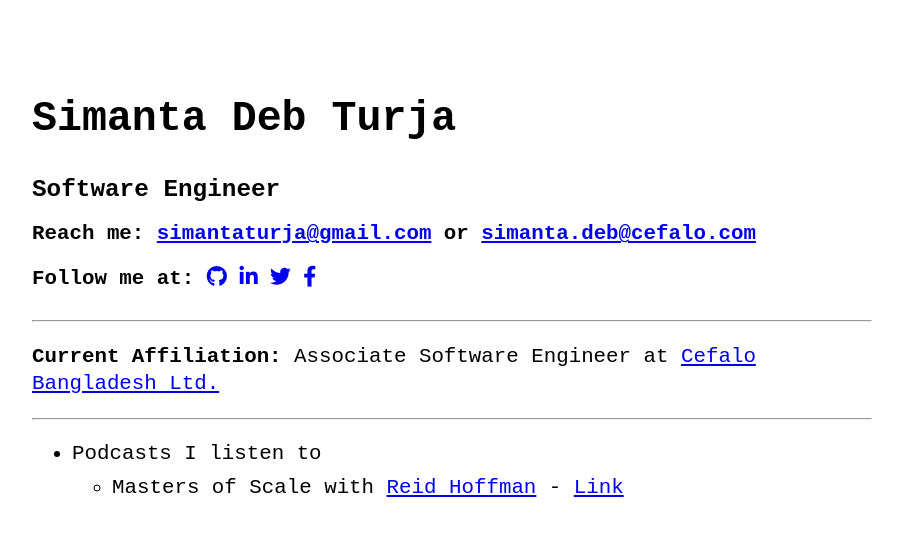
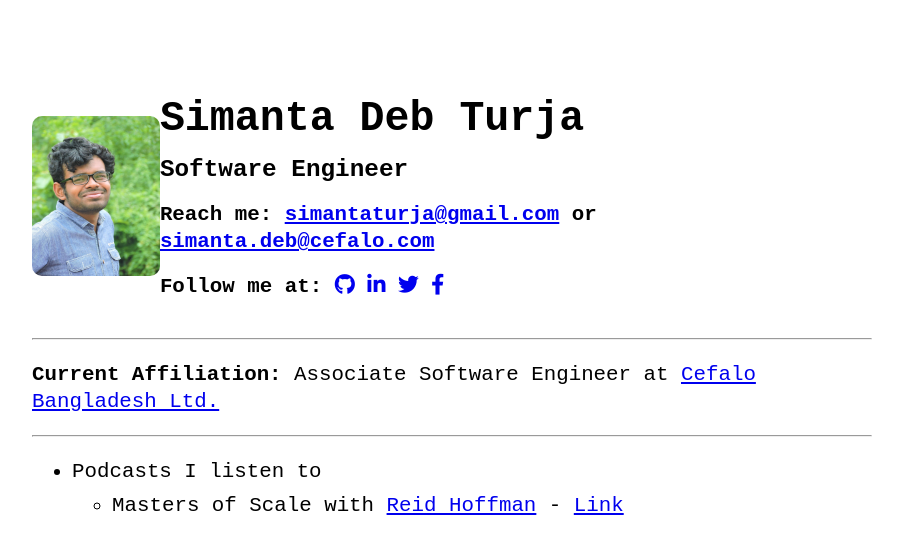
Before and after one commit to simantaturja/simantaturja.github.ioo, a Jekyll site: the page built from index.md, in a window 1280 px wide. Shown: the top 554 px of the page, without its empty margins (188-1091 px from the left). Built offline with Jekyll 4.4.1, drawn with Linux system fonts in a browser that asks for light colours.

Commit message:
added styling and image

```diff
--- a/_layouts/home.html
+++ b/_layouts/home.html
@@ -3,10 +3,16 @@ layout: default
 ---
 
 <header>
-  <h1>{{ site.title }}</h1>
+  <div class="header_div">
+    <div class="header_img_div">
+      <img class="header_img" src="../turja.jpeg" />
+    </div>
+    <div class="header_info">
+      <h1 class="header_title">{{ site.title }}</h1>
       <h3>{{ site.tag }}</h3>
       <h4>
-    Reach me: <a href="mailto:simantaturja@gmail.com">{{ site.email }}</a> or
+        Reach me:
+        <a href="mailto:simantaturja@gmail.com">{{ site.email }}</a> or
         <a href="mailto:simanta.deb@cefalo.com">{{ site.emailoffice }}</a>
       </h4>
       <h4>
@@ -16,13 +22,14 @@ layout: default
         <a href="{{ site.twitter }}"><i class="fab fa-twitter"></i></a>
         <a href="{{ site.facebook }}"><i class="fab fa-facebook-f"></i></a>
       </h4>
+    </div>
+  </div>
   <hr />
   <p>
     <strong>Current Affiliation: </strong>Associate Software Engineer at
     <a href="https://www.facebook.com/cefalobangladesh"
       >Cefalo Bangladesh Ltd.</a
     >
-
   </p>
   <hr />
   {% if site.theme_config.show_description %}
--- a/_sass/no-style-please.scss
+++ b/_sass/no-style-please.scss
@@ -1,5 +1,4 @@
 // -------------- THEME SWITCHER -------------- //
-
 
 @mixin dark-appearance {
   filter: invert(1);
@@ -42,6 +41,34 @@ body {
   line-height: 1.3;
   margin: 0;
   min-height: 100%;
+}
+
+.header_div {
+  display: flex;
+  flex-direction: row;
+  justify-content: space-between;
+  align-items: center;
+}
+
+.header_img {
+  width: 130px;
+  height: 160px;
+  border-radius: 10px;
+  -webkit-border-radius: 10px;
+  -moz-border-radius: 10px;
+  -ms-border-radius: 10px;
+  -o-border-radius: 10px;
+}
+
+.header_info {
+  height: 100%;
+  display: flex;
+  flex-direction: column;
+  justify-content: center;
+}
+
+.header_title {
+  margin-bottom: -1rem;
 }
 
 .post-meta {
```
Also changed, not shown: assets/css/main.css (+24 -0 lines), turja.jpeg (added), 2 other files. Lines whose indentation alone changed are shown as unchanged.
